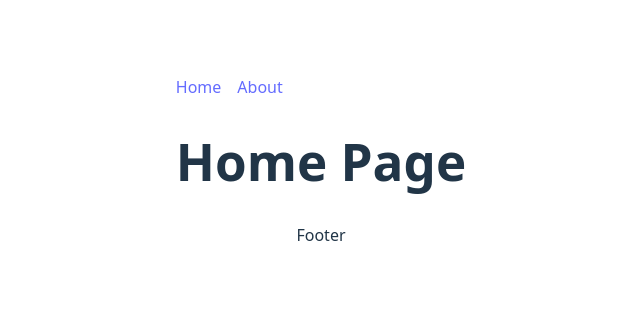
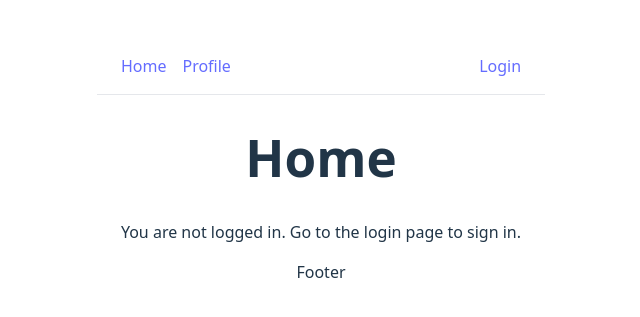
Before and after one commit to tfwnj/react-course, a React (Vite) app: page / in a window 1280 px wide. Shown: the part 239-556 px from the top of the page, without its empty margins (319-959 px from the left). Built offline with nearby package versions, Linux system fonts and the light colour scheme.

Commit message:
context / login and logout page

```diff
--- a/src/App.jsx
+++ b/src/App.jsx
@@ -1,30 +1,116 @@
 
-import { useState } from 'react';
+import { use, useContext, useState } from 'react';
 import './App.css';
 import SignupForm from './components/SignUpForm';
 import { Routes, Route, Link } from 'react-router-dom';
+import { AuthContext } from './AuthContext';
+
+function Navbar(){
+  const {user, logout} = useContext(AuthContext);
+    return(
+        <header
+            style={{
+                padding: "1rem 1.5rem",
+                marginBottom: "1rem",
+                borderBottom: "1px solid #e5e7eb",
+                display: "flex",
+                justifyContent: "space-between",
+            }}
+        >
+            <nav style={{display: "flex", gap: "1rem"}}>
+                <Link to="/">Home</Link>
+                <Link to="/profile">Profile</Link>
+            </nav>
+
+            <div>
+                {!user.isAuth ? <Link to="/login">Login</Link> : <button onClick={logout}>Logout</button> }
+            </div>
+        </header>
+    )
+}
 
 function HomePage(){
-  return <h1>Home Page</h1>;
+  const {user} = useContext(AuthContext);
+  return (
+    <div style={{padding: "0 1.5rem"}}>
+      <h1>Home</h1>
+
+      {user.isAuth ? (
+        <p>Welcome back, {user.name}! %</p>
+      ) : (
+        <p>You are not logged in. Go to the login page to sign in.</p>
+      )}
+    </div>
+  );
 }
 
-function AboutPage(){
-  return <h1>About Page</h1>;
+function LoginPage(){
+  const [name, setName] = useState("");
+  const {user, login} = useContext(AuthContext);
+
+  function handleSubmit(e){
+    e.preventDefault();
+    if(!name.trim()) return;
+    login(name);
+  }
+
+  return (
+    <div style={{padding: "0 1.5rem"}}>
+      <h1>Login</h1>
+
+      <form onSubmit={handleSubmit} style={{marginTop: "1rem"}}>
+        <label htmlFor="">
+          Name
+          <input type="text" placeholder="Type any name..." value={name}
+          onChange={(e) => setName(e.target.value)} style={{marginLeft: "0.5rem"}} />
+        </label>
+        <button type='submit' style={{marginLeft: "0.5rem"}}>Log in</button>
+      </form>
+      {user.isAuth && <p>User Logged In</p>}
+    </div>
+  );
+}
+
+function ProfilePage(){
+  const {user} = useContext(AuthContext);
+  return (
+    <div style={{padding: "0 1.5rem"}}>
+      <h1>Profile</h1>
+      <p>Name: {user.name}</p>
+      <p>Here you could show more user info from the context</p>
+    </div>
+  );
 }
 
 function App() {
+  const [user, setUser] = useState({name: "", isAuth: false});
+
+  function login(name){
+    setUser({name: name, isAuth: true});
+  }
+
+  function logout(){
+    setUser({name: "", isAuth: false});
+  }
 
   return (
     <div>
-      <nav style={{ display: "flex", gap: "1rem", marginBottom: "1rem" }}>
-        <Link to="/">Home</Link>
-        <Link to="/about">About</Link>
-      </nav>
-      <Routes>
-        <Route path="/" element={<HomePage />} />
-        <Route path="/about" element={<AboutPage />} />
-        <Route path="*" element={<h1>404 Not Found</h1>} />
-      </Routes>
+      <AuthContext.Provider value={{user, login, logout}}>
+        <Navbar/>
+        <Routes>
+          <Route path="/" element={<HomePage />} />
+          <Route path="/profile" element={<ProfilePage />} />
+          <Route path="/login" element={<LoginPage />} />
+          <Route
+            path="*"
+            element={
+              <h1 style={{padding: "0 1.5rem"}}>
+                404 Not Found
+              </h1>
+            }
+          />
+        </Routes>
+      </AuthContext.Provider>
       <footer>Footer</footer>
     </div>
   );
--- /dev/null
+++ b/src/AuthContext.js
@@ -0,0 +1,3 @@
+import { createContext } from "react";
+
+export const AuthContext = createContext(null);
```
